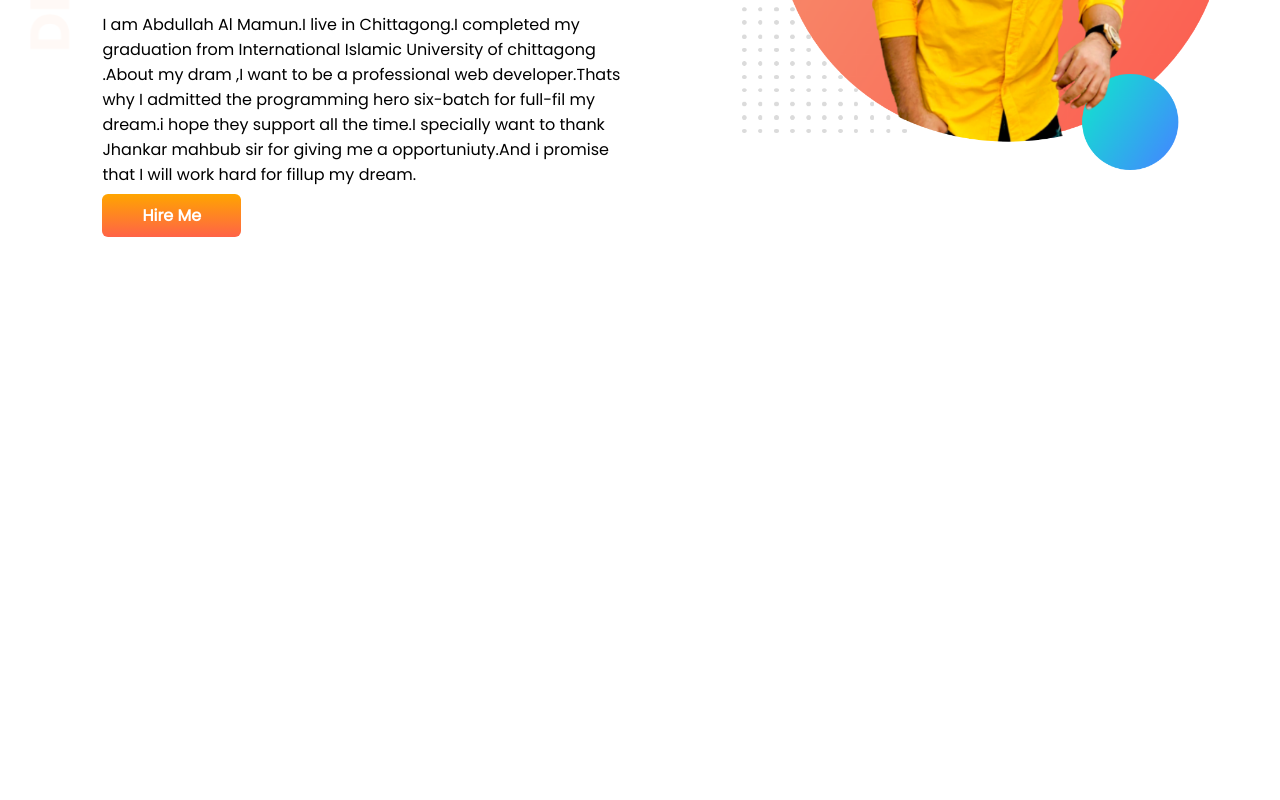
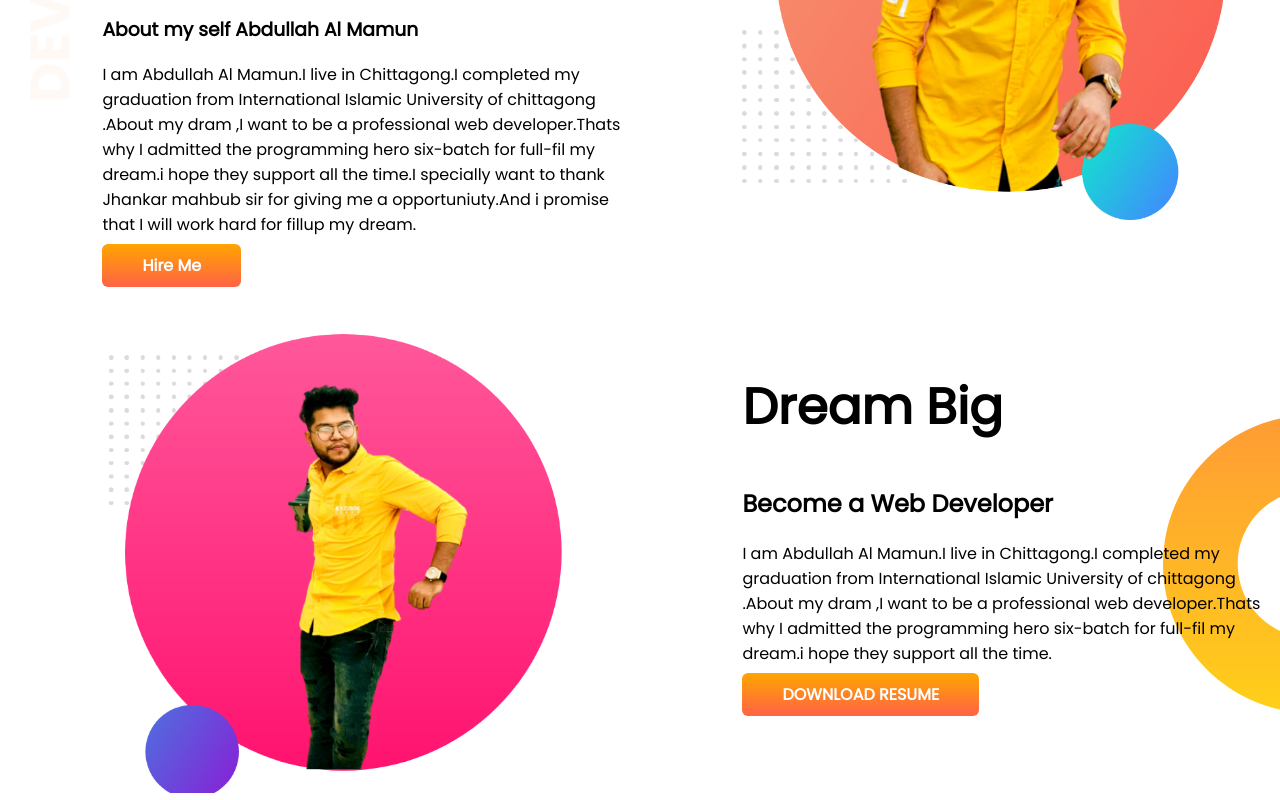
Before and after one commit to Almamun7050/developer-portfolio, a plain HTML site: page index.html in a window 1280 px wide. Shown: the part 310-1110 px from the top of the page. Before the commit the page ends 800 px from the top, so only its background shows below. Drawn offline with Linux system fonts and the light colour scheme.

Commit message:
new added

```diff
--- a/index.html
+++ b/index.html
@@ -23,6 +23,18 @@
             <img src="images/mamun-photo.png" alt="">
             </div>
     </section>
+    <section class="dream-big">
+        <div  class="half-width">
+            <img src="images/mamun.png" alt="">
+        </div>
+        <div  class="half-width">
+            <h1>Dream Big</h1>
+            <h2>Become a Web Developer</h2>
+            <p>I am Abdullah Al Mamun.I live in Chittagong.I completed my graduation from International Islamic University of chittagong .About my dram ,I want to be a professional web developer.Thats why I admitted the programming hero six-batch for full-fil my  dream.i hope they support all the time.</p>
+            <a class="link-button" targe="_blank"href="">DOWNLOAD RESUME</a>
+        </div>
+
+    </section>
 
 </body>
 </html>
--- a/style.css
+++ b/style.css
@@ -10,6 +10,7 @@ h1{
 }
 section{
     display: flex;
+    margin-top: 50px;
 }
 .half-width{
     width: 50%;
@@ -30,3 +31,8 @@ section{
     background-image: url(images/top-banner.png);
     background-repeat: no-repeat;
 }
+.dream-big{
+    background-image: url(images/dream-bg.png);
+    background-repeat: no-repeat;
+    background-position: right;
+}
```
Also changed, not shown: images/mamun.png (added), showOff/280178082_1808660179330034_1091310941805308084_n.jpg (added).
